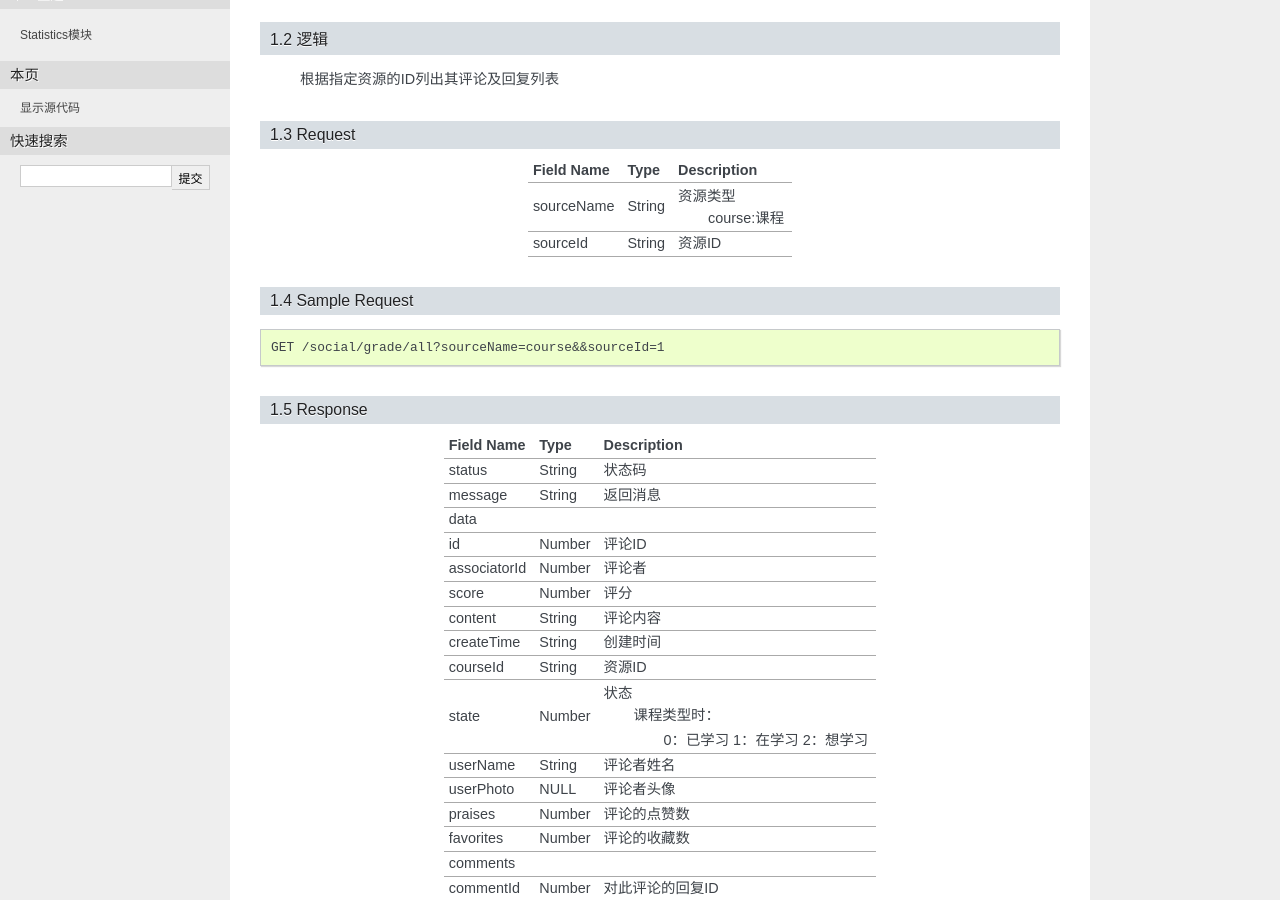
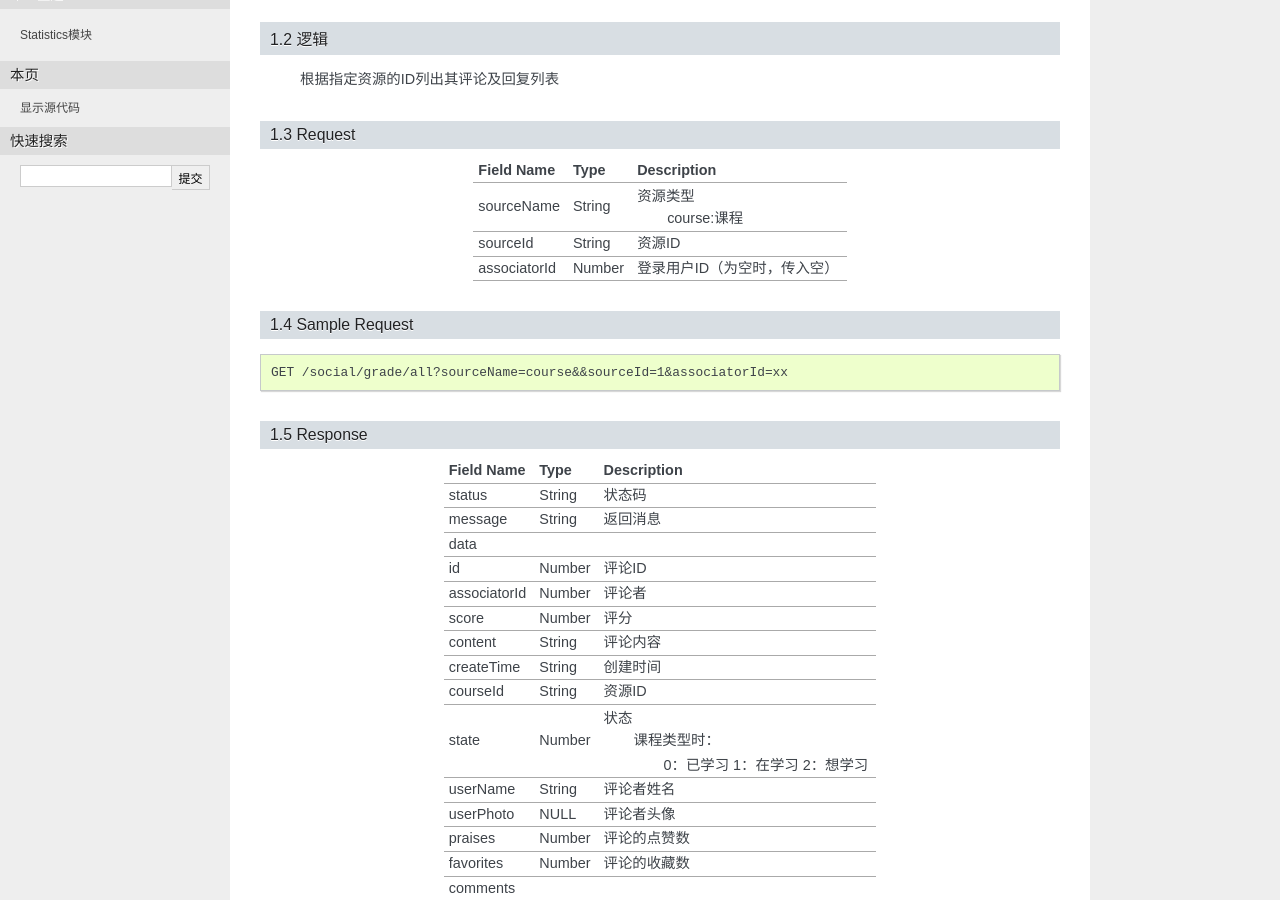
Before and after one commit to IneverStop/ld, a Sphinx documentation site: the page built from source/modules/social.rst, in a window 1280 px wide and 900 px high, scrolled down 469 px. Built offline with Sphinx 7.4.7, drawn with Linux system fonts in a browser that asks for light colours.

Commit message:
'social'

```diff
--- a/source/modules/social.rst
+++ b/source/modules/social.rst
@@ -33,13 +33,15 @@ Social模块
                                           course:课程
 --------------- --------------- ---------------------------------------------
    sourceId         String                      资源ID
+--------------- --------------- ---------------------------------------------
+  associatorId       Number                      登录用户ID（为空时，传入空）
 =============== =============== =============================================
 
 1.4 Sample Request
 >>>>>>>>>>>>>>>>>>>>>>>>>>>>>>>>>>>>>>>>>>>>>>>>>>>>
 ::
 
-    GET /social/grade/all?sourceName=course&&sourceId=1
+    GET /social/grade/all?sourceName=course&&sourceId=1&associatorId=xx
 
 1.5 Response
 >>>>>>>>>>>>>>>>>>>>>>>>>>>>>>>>>>>>>>>>>>>>>>>>>>>>
```
